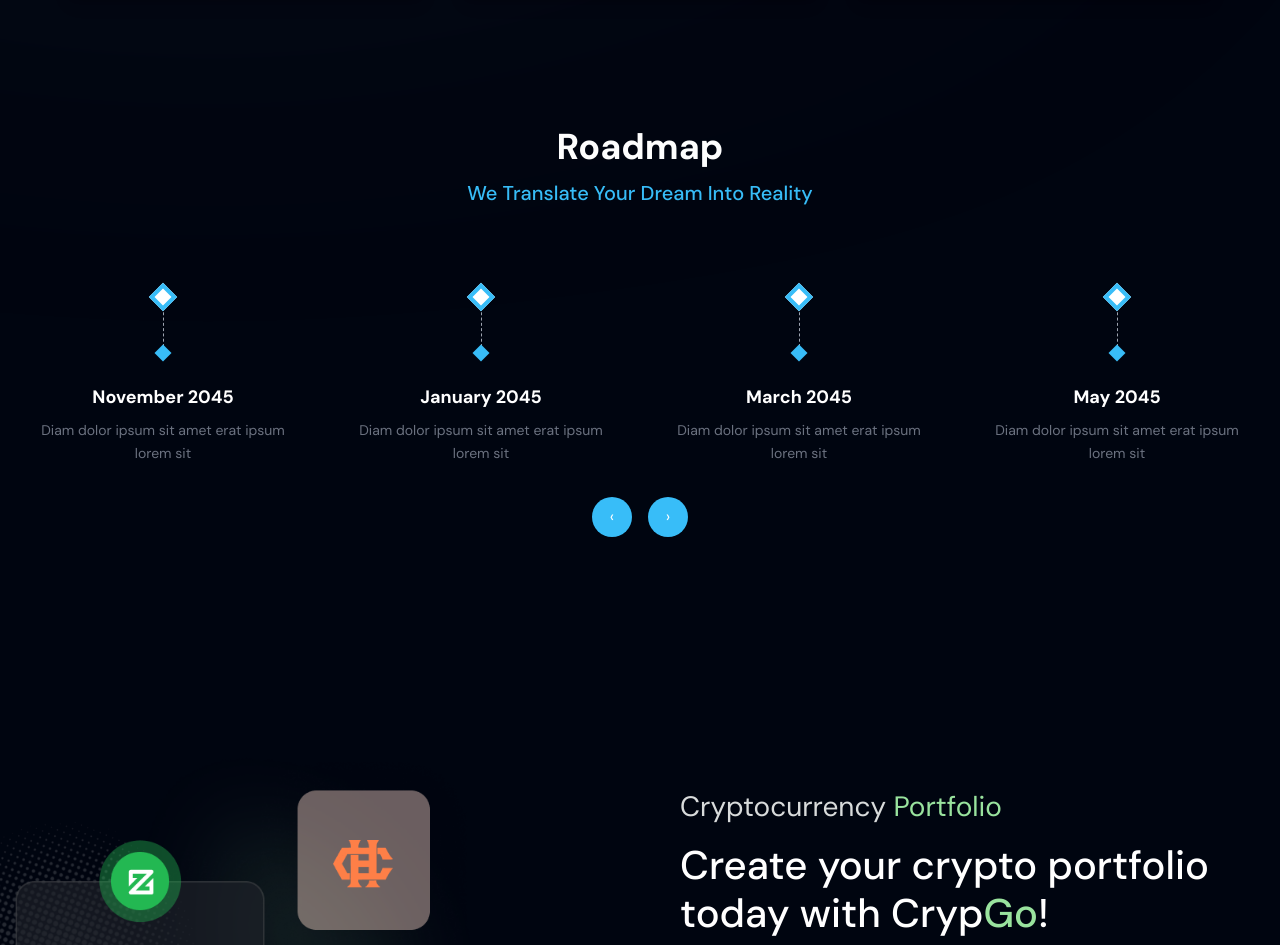
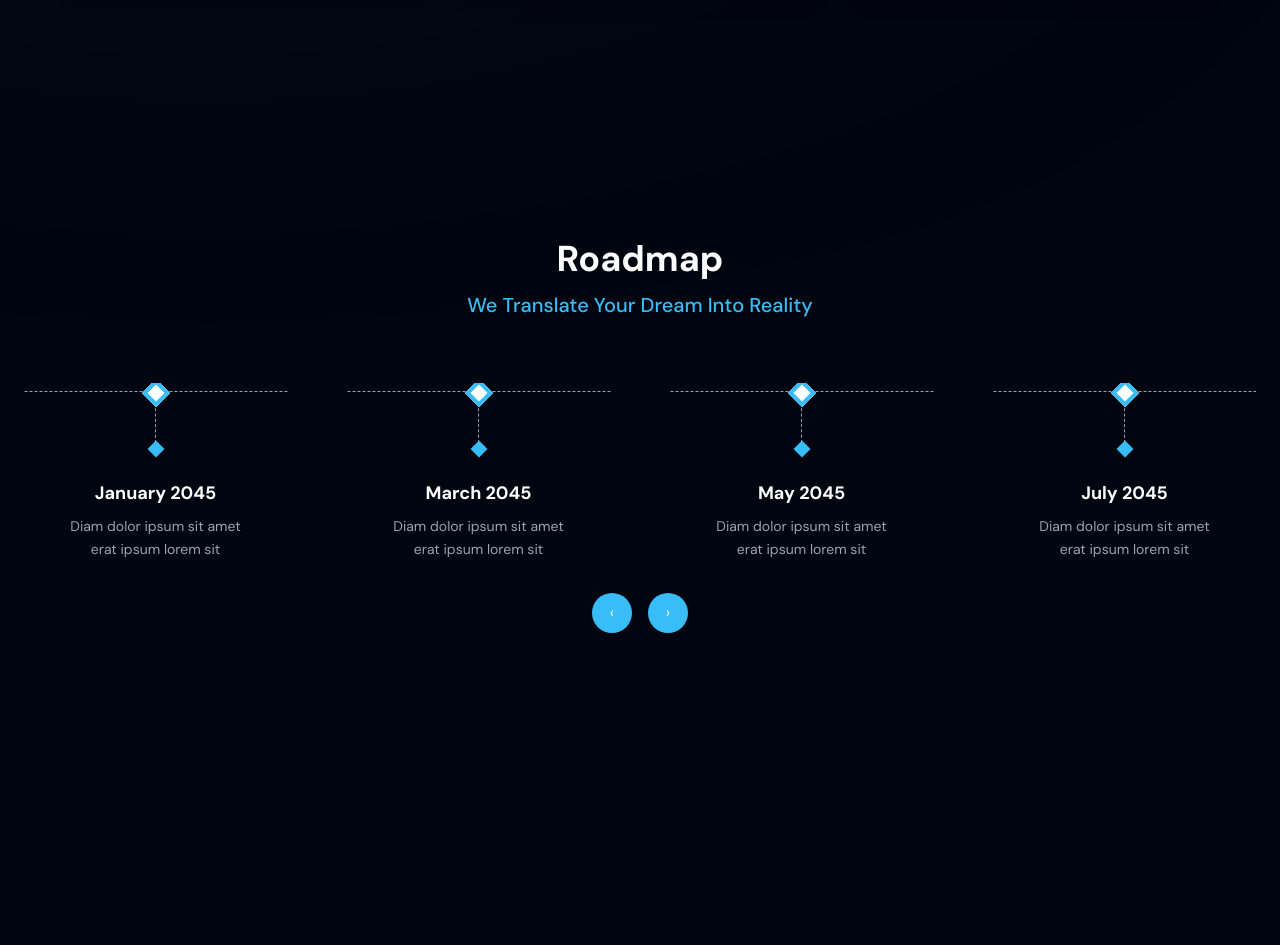
Before and after one commit to Zdan1110/Website-Crypgo, a Next.js app: page / in a window 1280 px wide. Shown: the part 5644-6589 px from the top of the page. Built offline with nearby package versions, Linux system fonts and the light colour scheme.

Commit message:
Roadmaps2

```diff
--- a/src/components/Home/roadmap/index.tsx
+++ b/src/components/Home/roadmap/index.tsx
@@ -7,11 +7,11 @@ import { Navigation } from "swiper/modules";
 import { useRef } from "react";
 
 const roadmapData = [
-  { date: "November 2045", desc: "Diam dolor ipsum sit amet erat ipsum lorem sit" },
   { date: "January 2045", desc: "Diam dolor ipsum sit amet erat ipsum lorem sit" },
   { date: "March 2045", desc: "Diam dolor ipsum sit amet erat ipsum lorem sit" },
   { date: "May 2045", desc: "Diam dolor ipsum sit amet erat ipsum lorem sit" },
   { date: "July 2045", desc: "Diam dolor ipsum sit amet erat ipsum lorem sit" },
+  { date: "September 2045", desc: "Diam dolor ipsum sit amet erat ipsum lorem sit" },
 ];
 
 const fadeIn = {
@@ -28,7 +28,7 @@ export default function Roadmap() {
   const nextRef = useRef(null);
 
   return (
-    <section id="roadmap" className="bg-darkmode py-30 text-center text-white">
+    <section id="roadmap" className="bg-darkmode py-28 text-center text-white">
       <div className="container mx-auto px-6 md:max-w-7xl">
         {/* Judul Section */}
         <motion.div
@@ -69,7 +69,7 @@ export default function Roadmap() {
                 swiper.navigation.update();
               }}
               slidesPerView={1.5}
-              spaceBetween={40}
+              spaceBetween={60}
               breakpoints={{
                 640: { slidesPerView: 2.5 },
                 1024: { slidesPerView: 4 },
@@ -78,30 +78,26 @@ export default function Roadmap() {
             >
               {roadmapData.map((item, index) => (
                 <SwiperSlide key={index}>
-                  <div className="relative pt-4">
+                  <div className="relative flex flex-col items-center">
                     {/* Garis horizontal */}
                     {index !== roadmapData.length - 1 && (
-                        <div
-                            className="absolute top-[-10px] left-1/2 border-t border-dashed border-gray-400"
-                            style={{
-                                width: "calc(100% - 1rem)",
-                                transform: "translateX(0.625rem)",
-                            }}
-                        ></div>
+                      <div className="absolute top-2 left-1/2 w-full h-px border-t border-dashed border-gray-400 transform -translate-x-1/2 z-0"></div>
                     )}
 
                     {/* Diamond besar */}
-                    <div className="relative mx-auto w-5 h-5 rotate-45 border-4 border-sky-400 bg-white z-10"></div>
+                    <div className="relative z-10 w-5 h-5 rotate-45 border-4 border-sky-400 bg-white"></div>
 
                     {/* Garis vertikal */}
-                    <div className="w-px h-10 border-l border-dashed border-gray-400 mx-auto"></div>
+                    <div className="w-px h-10 border-l border-dashed border-gray-400"></div>
 
                     {/* Diamond kecil */}
-                    <div className="w-3 h-3 rotate-45 bg-sky-400 mx-auto mb-6"></div>
+                    <div className="w-3 h-3 rotate-45 bg-sky-400 mb-6"></div>
 
                     {/* Teks */}
                     <h3 className="text-lg font-bold mb-2 text-white">{item.date}</h3>
-                    <p className="text-gray-500 text-sm leading-relaxed">{item.desc}</p>
+                    <p className="text-gray-400 text-sm leading-relaxed max-w-[200px] mx-auto">
+                      {item.desc}
+                    </p>
                   </div>
                 </SwiperSlide>
               ))}
```
